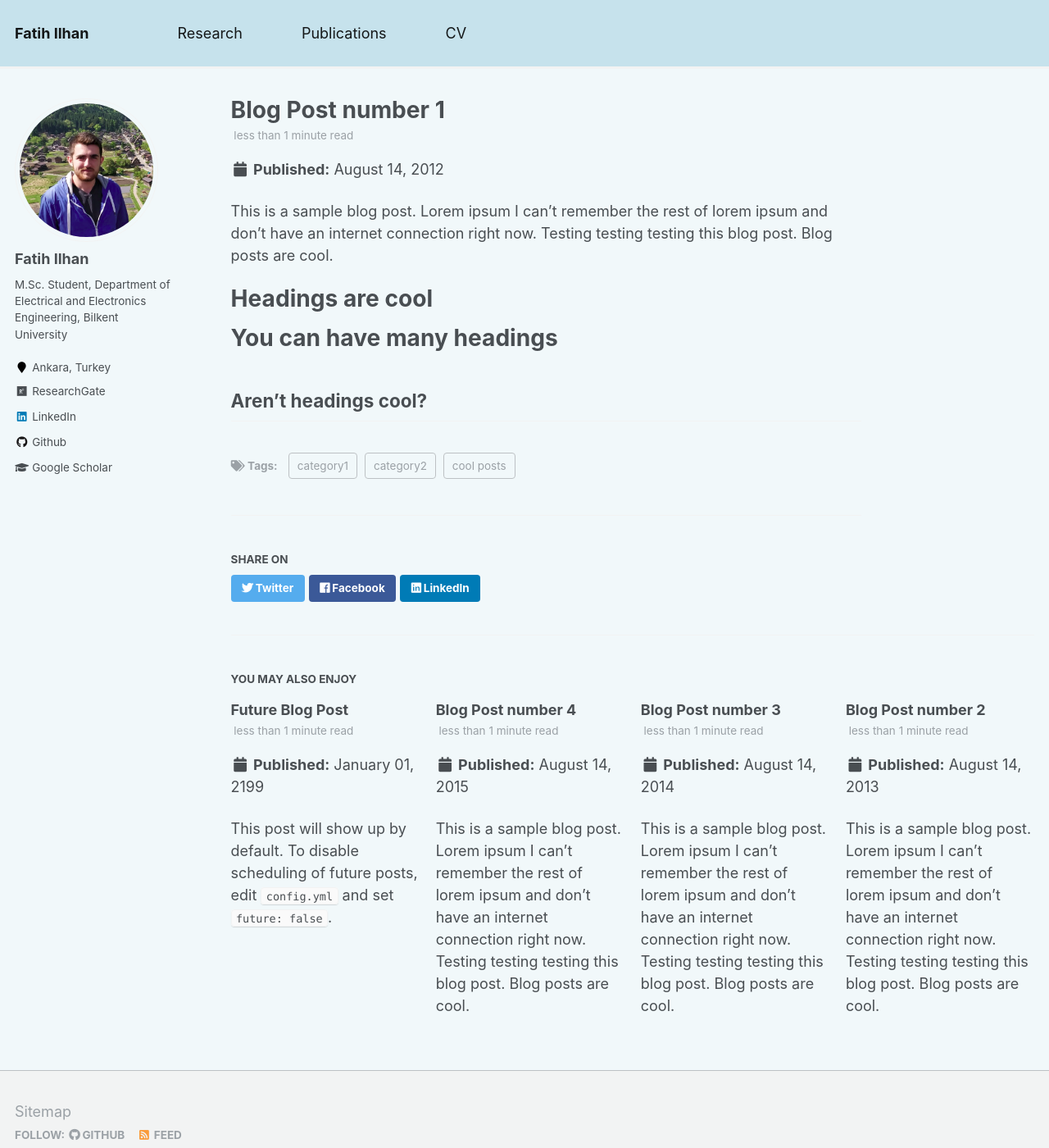
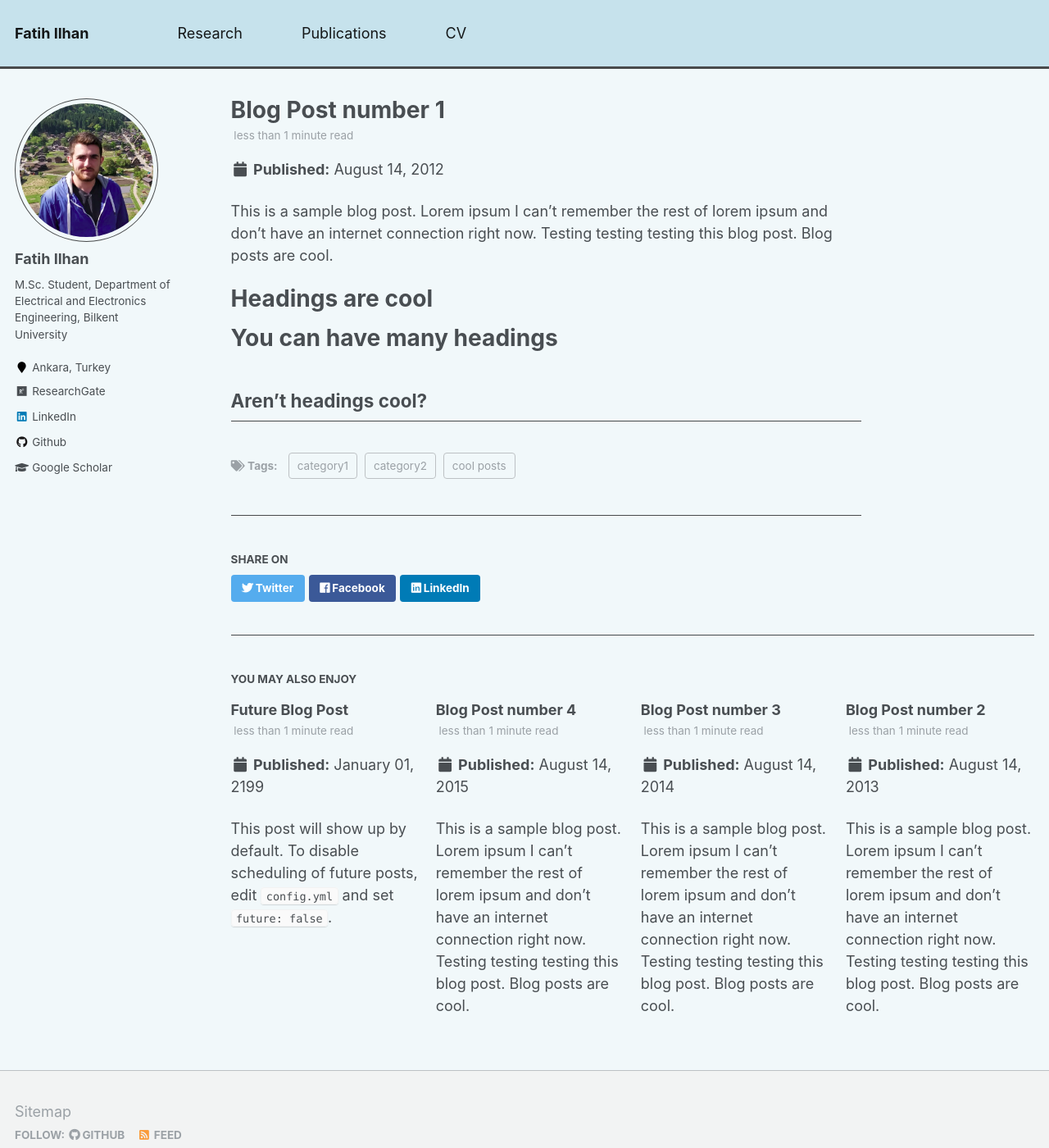
Before and after one commit to fatih-ilhan/fatih-ilhan.github.io, a Jekyll site: the page built from _posts/2012-08-14-blog-post-1.md, in a window 1280 px wide and 1400 px high. Shown: the whole window at 82% size. Built offline with Jekyll 4.4.1, drawn with Linux system fonts in a browser that asks for light colours.

Commit message:
Update _variables.scss

```diff
--- a/_sass/_variables.scss
+++ b/_sass/_variables.scss
@@ -59,7 +59,7 @@ $background-color           : mix(#fff, $masthead-background-color, 75%);
 $code-background-color      : #fafafa;
 $code-background-color-dark : $light-gray;
 $text-color                 : $dark-gray;
-$border-color               : $lighter-gray;
+$border-color               : mix(#000000, $background-color, 70%);
 
 $primary-color              : #7a8288;
 $success-color              : #62c462;
```
